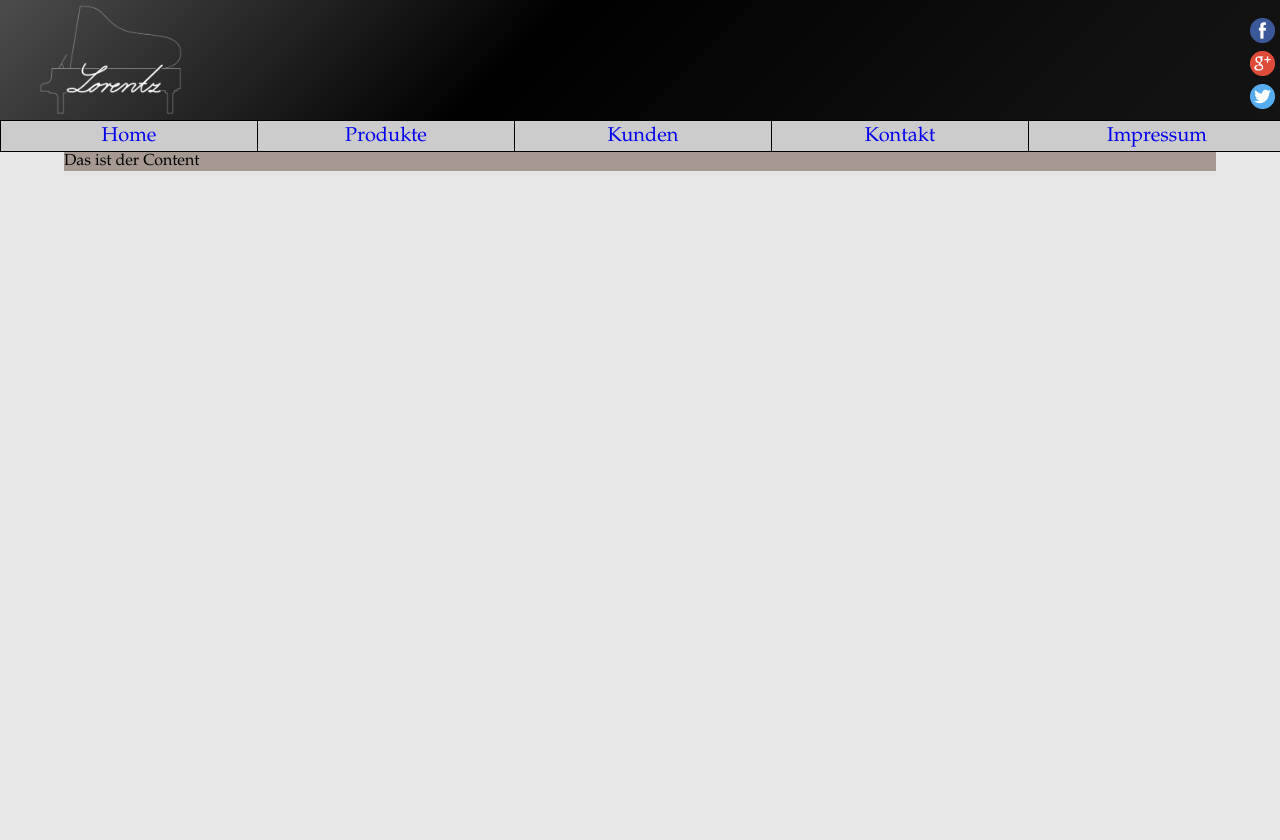
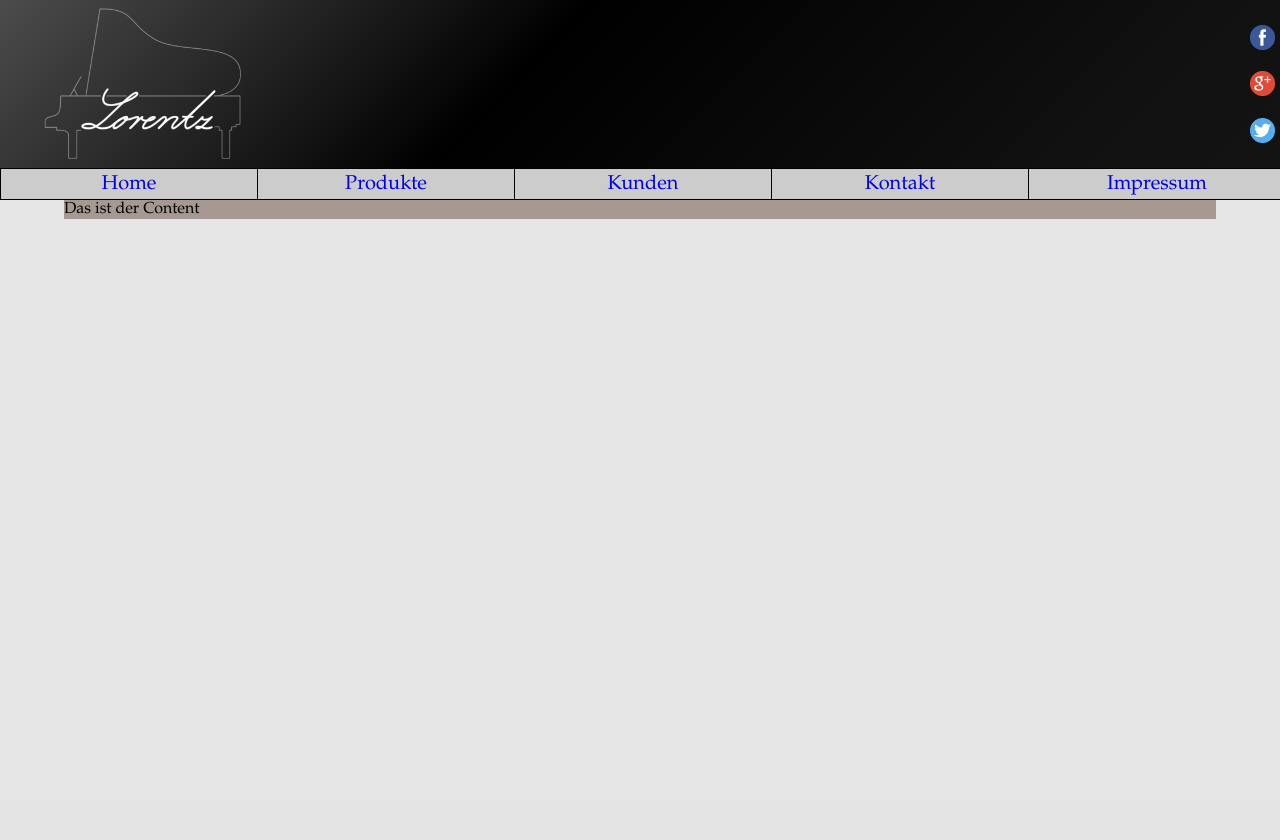
Before and after one commit to Sossenbinder/Website-Projekt, a PHP site: page /PHP/index.php in a window 1280 px wide. After the commit the page ends 219 px from the top, so only its background shows below. Run offline with PHP 8.4, Linux system fonts and the light colour scheme.

Commit message:
changed (improved?) structure, fixed logo-link

```diff
--- a/CSS/general.css
+++ b/CSS/general.css
@@ -5,12 +5,39 @@
 html,body
 {
     width: 100%;
-    height: 100%;
     margin: 0px;
     padding: 0px;
     overflow-x: hidden;
 }
 
+.wrapper {
+  height:100%;
+  width:100%;
+}
+
+.header {
+  width:100%;
+  height:25%;
+  position: fixed;
+  top: 0;
+}
+
+.contentParent{
+  overflow: visible;
+  overflow-x: hidden;
+  position: absolute;
+  top: 25%;
+
+  background: #E6E6E6;
+
+  width: 100%;
+  min-height: 75%;
+
+}
+
+.footer {
+  /*ans Ende irgendwie...*/
+}
 
 /*Generelles, das auf jeder Seite zu sehen sein sollte */
 
@@ -64,23 +91,11 @@ html,body
   filter: progid:DXImageTransform.Microsoft.gradient( startColorstr='#4c4c4c', endColorstr='#131313',GradientType=1 ); /* IE6-8 fallback on horizontal gradient */
 
   width:100%;
-  height:120px;
+  height:calc(99% - 30px);
 
   position: relative;
 }
 
-.contentParent{
-  overflow: scroll;
-  overflow-x: hidden;
-  position: absolute;
-
-  background: #E6E6E6;
-
-  top: 152px;
-  width: 100%;
-  height: calc(100% - 112px);
-
-}
 
 .siteContent{
   position: absolute;
--- a/PHP/header.php
+++ b/PHP/header.php
@@ -3,7 +3,7 @@
     <span class="companyFont">Klaviermanufaktur Lorentz</span>
   </div> -->
   <div class="logoImage">
-    <a href="home.php"><img src="../Resources/Pictures/logo.png"></a>
+    <a href="?page=home"><img src="../Resources/Pictures/logo.png"></a>
   </div>
   <a href="http://www.facebook.com" id="facebookTag" class="facebookTag"></a>
   <a href="https://plus.google.com/u/0/112766873149357913973/posts" id="googleplusTag" class="googleplusTag"></a>
--- a/PHP/index.php
+++ b/PHP/index.php
@@ -7,10 +7,11 @@
 
   <body>
     <div class="wrapper">
-
-      <?php
-        include('header.php');
-      ?>
+      <div class="header">
+        <?php
+          include('header.php');
+        ?>
+      </div>
 
       <div class="contentParent">
         <?php
@@ -41,7 +42,7 @@
         ?>
       </div>
       <div class="footer">
-        <!-- footer -->
+          <!-- footer -->
       </div>
     </div>
   </body>
```
